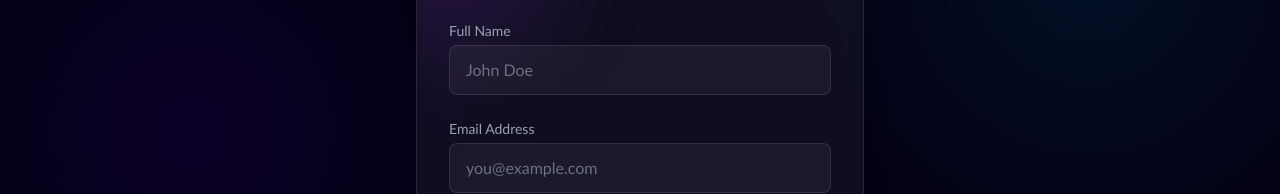
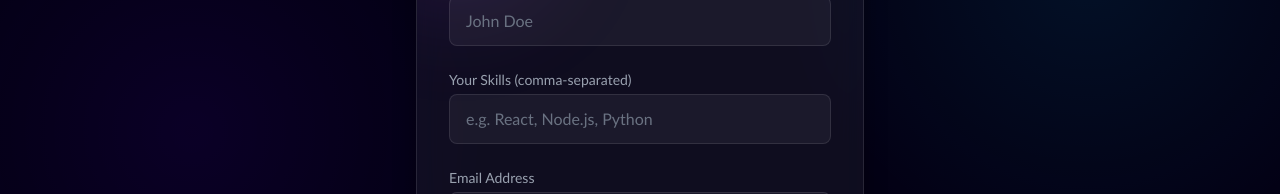
Before and after one commit to lodhiharshlodhi181-byte/HTKJ, a React (Vite) app in the folder client/: page /login in a window 1280 px wide. Both pictures are taken after a click on the button "Sign up". Shown: the part 270-464 px from the top of the page. Built offline with nearby package versions, Linux system fonts and the light colour scheme; no server answers; a web font is replaced by a local one.

Commit message:
feat: Add skills input to registration flow

```diff
--- a/client/src/pages/login.jsx
+++ b/client/src/pages/login.jsx
@@ -7,6 +7,7 @@ export default function Login() {
   const [name, setName] = useState("");
   const [email, setEmail] = useState("");
   const [password, setPassword] = useState("");
+  const [skillsStr, setSkillsStr] = useState("");
   const [error, setError] = useState("");
   const [loading, setLoading] = useState(false);
   const navigate = useNavigate();
@@ -21,7 +22,8 @@ export default function Login() {
       if (isLogin) {
         res = await loginUser({ email, password });
       } else {
-        res = await registerUser({ name, email, password });
+        const skillsArray = skillsStr.split(',').map(s => s.trim()).filter(s => s !== "");
+        res = await registerUser({ name, email, password, skills: skillsArray });
       }
 
       const { token, ...userData } = res.data;
@@ -58,6 +60,7 @@ export default function Login() {
 
         <form onSubmit={handleSubmit} className="space-y-6 relative z-10">
           {!isLogin && (
+            <>
               <div>
                 <label className="block text-sm font-medium text-gray-400 mb-1">Full Name</label>
                 <input
@@ -69,6 +72,17 @@ export default function Login() {
                   className="w-full bg-white/5 border border-white/10 rounded-lg px-4 py-3 text-white placeholder-gray-500 focus:outline-none focus:border-purple-500 focus:ring-1 focus:ring-purple-500 transition"
                 />
               </div>
+              <div>
+                <label className="block text-sm font-medium text-gray-400 mb-1">Your Skills (comma-separated)</label>
+                <input
+                  type="text"
+                  value={skillsStr}
+                  onChange={(e) => setSkillsStr(e.target.value)}
+                  placeholder="e.g. React, Node.js, Python"
+                  className="w-full bg-white/5 border border-white/10 rounded-lg px-4 py-3 text-white placeholder-gray-500 focus:outline-none focus:border-purple-500 focus:ring-1 focus:ring-purple-500 transition"
+                />
+              </div>
+            </>
           )}
 
           <div>
```
Also changed, not shown: 2 other files (tests, documents, lock files or other folders). Lines whose indentation alone changed are shown as unchanged.
